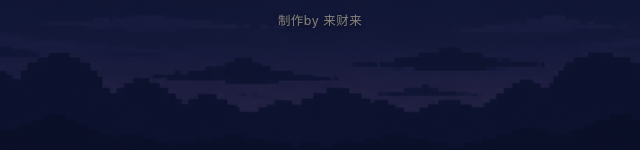
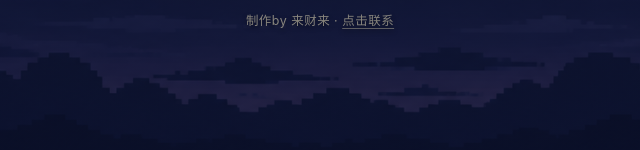
Before and after one commit to yingH95/xizhao-music-box-player, a website built with Vite: page index.html in a window 1280 px wide. Shown: the part 640-790 px from the top of the page, 320-960 px from the left. Built offline with nearby package versions, Linux system fonts and the light colour scheme.

Commit message:
added email to contact

```diff
--- a/index.html
+++ b/index.html
@@ -52,7 +52,7 @@
             aria-label="切换到日出背景" title="切换到日出背景"> <img src="/sprites/zhaozhao-violin.gif"
                 alt="Black-haired boy singer" /> </div>
     </div>
-    <footer class="credits">制作by 来财来</footer>
+    <footer class="credits">制作by 来财来 · <a href="mailto:mxhcpstories@yahoo.com">点击联系</a></footer>
     <script type="module" src="/src/main.js"></script>
 </body>
 
--- a/src/style.css
+++ b/src/style.css
@@ -80,6 +80,16 @@ body::before {
     font-size: 0.78rem;
     letter-spacing: 0.04em;
     text-shadow: 0 2px 5px rgba(0, 0, 0, 0.45);
+}
+
+.credits a {
+    color: inherit;
+    text-decoration-color: rgba(254, 243, 199, 0.35);
+    text-underline-offset: 3px;
+}
+
+.credits a:hover {
+    color: rgba(254, 243, 199, 0.78);
 }
 
 /* 包含显示面板与钢琴键盘的统一外层容器：严格限制宽度防止页面整体横向滚动 */
```
